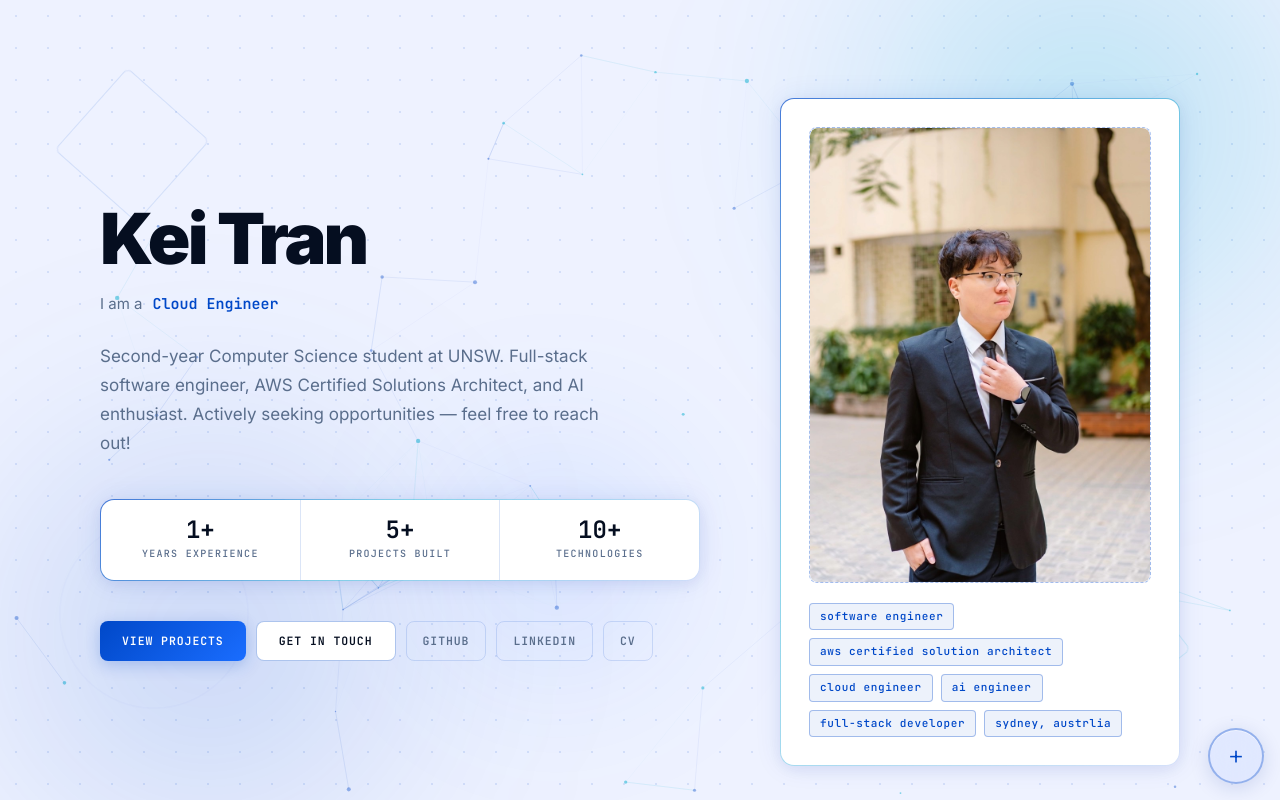
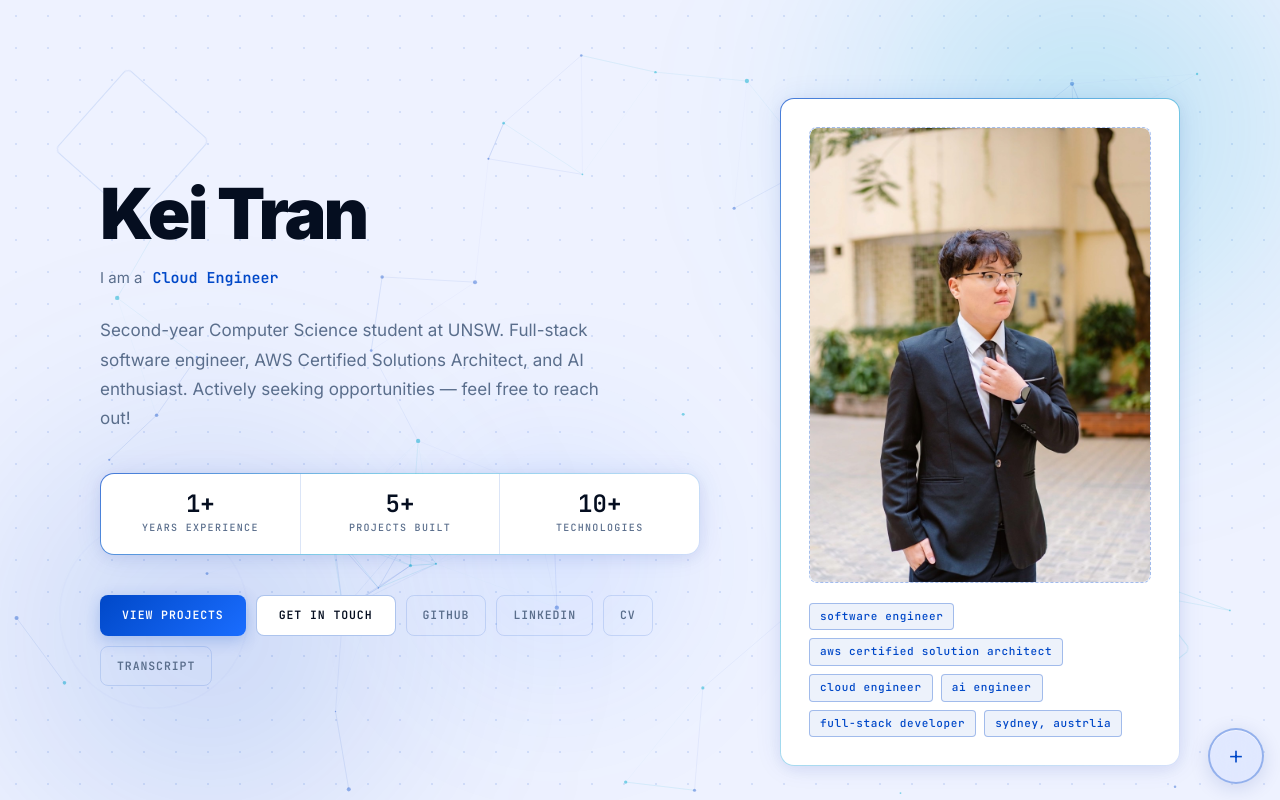
Before and after one commit to Lolmantran/Portfolio, a React app: page / in a window 1280 px wide. Shown: the top 800 px of the page. Built offline with nearby package versions, Linux system fonts and the light colour scheme; the HTML template or start-up script is replaced by a standard one.

Commit message:
Implement transcript download

```diff
--- a/src/components/DraggableFAB.jsx
+++ b/src/components/DraggableFAB.jsx
@@ -7,7 +7,8 @@ const ACTIONS = [
   { key: 'github',   Icon: SiGithub,      label: 'GitHub',   color: '#181717', getHref: l => l.github,              target: '_blank' },
   { key: 'linkedin', Icon: FaLinkedinIn,  label: 'LinkedIn', color: '#0A66C2', getHref: l => l.linkedin,            target: '_blank' },
   { key: 'email',    Icon: FaEnvelope,    label: 'Email',    color: '#0048C8', getHref: l => `mailto:${l.email}`,   target: undefined },
-  { key: 'cv',       Icon: FaFilePdf,     label: 'CV',       color: '#DC2626', getHref: l => l.cv,                  target: undefined, download: true  },
+  { key: 'cv',         Icon: FaFilePdf,     label: 'CV',         color: '#DC2626', getHref: l => l.cv,         target: undefined, download: true },
+  { key: 'transcript', Icon: FaFilePdf,     label: 'Transcript', color: '#7C3AED', getHref: l => l.transcript, target: undefined, download: true },
 ];
 
 export default function DraggableFAB() {
--- a/src/components/Hero.jsx
+++ b/src/components/Hero.jsx
@@ -82,6 +82,9 @@ export default function Hero({ appReady }) {
             {links.cv && (
               <a href={links.cv} target="_blank" rel="noreferrer" className="btn btn--ghost">CV</a>
             )}
+            {links.transcript && (
+              <a href={links.transcript} download className="btn btn--ghost">Transcript</a>
+            )}
           </div>
         </div>
 
--- a/src/data/mockData.js
+++ b/src/data/mockData.js
@@ -5,6 +5,7 @@
 // ─── Project images ──────────────────────────────────────────
 import VietLearnMain      from '../assets/VietLearn/Main.png';
 import cvFile             from '../assets/NamKhanhTranResume.pdf';
+import transcriptFile     from '../assets/statement.pdf';
 import VietLearnDash      from '../assets/VietLearn/Dashboard.png';
 import VietLearnF1        from '../assets/VietLearn/Feature1.png';
 import VietLearnF2        from '../assets/VietLearn/Feature2.png';
@@ -48,7 +49,8 @@ export const personalInfo = {
     github:   "https://github.com/Lolmantran",
     linkedin: "https://www.linkedin.com/in/nam-khanh-tran-26b543326/",
     email:    "Namkhanh.tran2310@gmail.com",
-    cv:       cvFile,
+    cv:         cvFile,
+    transcript: transcriptFile,
   },
 };
 
```
Also changed, not shown: 1 other file (tests, documents, lock files or other folders).
